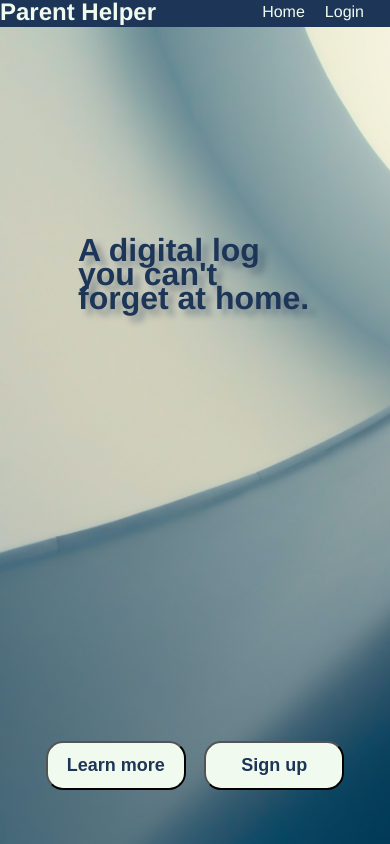
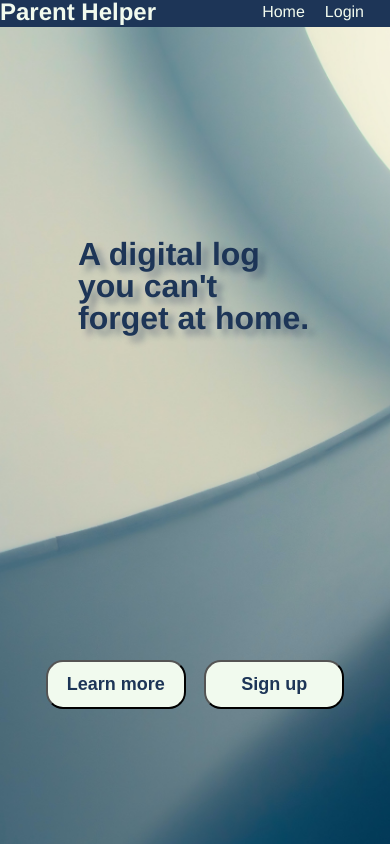
Before and after one commit to TKravel/parent-helper, a React (Create React App) app in the folder client/: page / in a window 390 px wide. Shown: the top 844 px of the page. Built offline with nearby package versions, Linux system fonts and the light colour scheme.

Commit message:
css button tweak

```diff
--- a/client/src/index.css
+++ b/client/src/index.css
@@ -266,6 +266,13 @@ dark blue: 1D3557
 	grid-area: hd;
 }
 
+@media only screen and (max-width: 500px) {
+	#heroHeader {
+		line-height: 1em;
+		grid-area: hd;
+	}
+}
+
 #btnContainer {
 	margin: auto;
 	grid-area: btn;
@@ -274,6 +281,7 @@ dark blue: 1D3557
 @media only screen and (max-width: 500px) {
 	#btnContainer {
 		text-align: center;
+		height: 100%;
 		width: 90%;
 		grid-area: btn;
 	}
```
